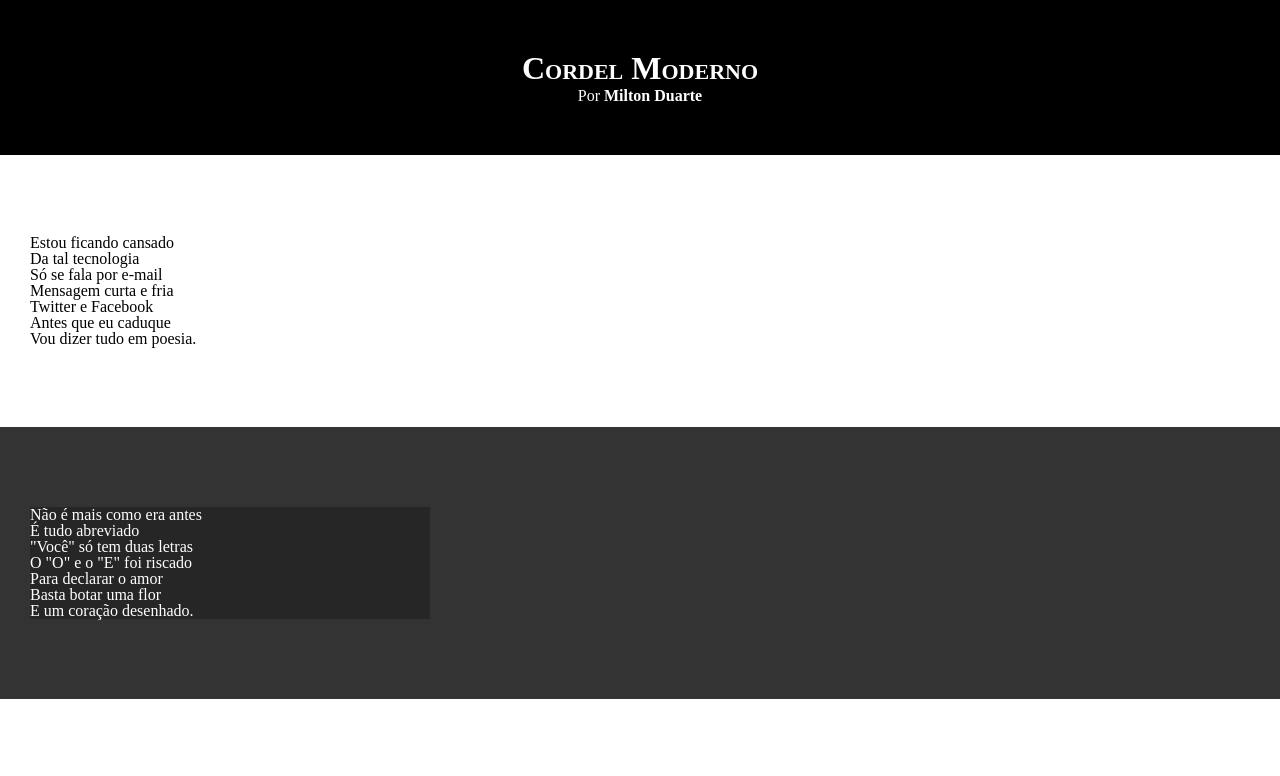
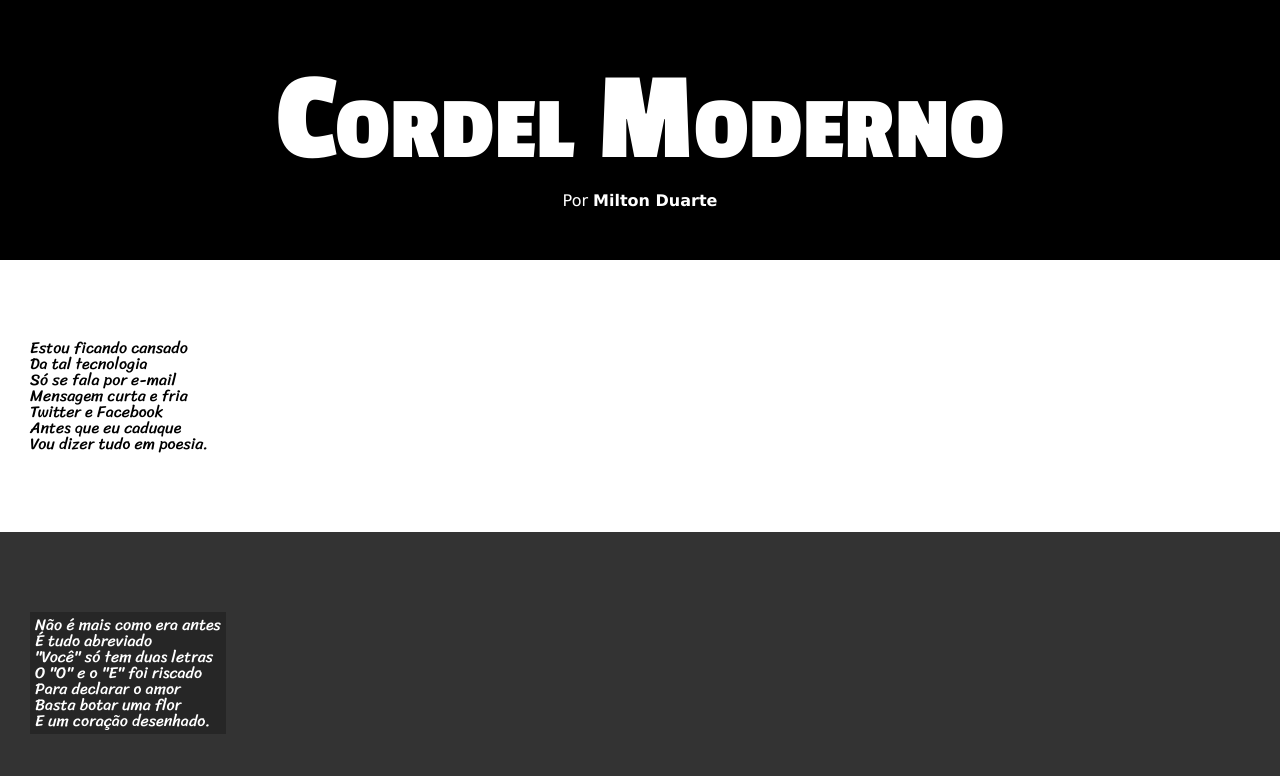
Before and after one commit to jonasdsmorais/html-css, a plain HTML site: page desafios/desafio cordel m03/index.html in a window 1280 px wide. Shown: the top 776 px of the page. Drawn offline with Linux system fonts and the light colour scheme.

Commit message:
atualização do css desafio 12

```diff
--- a/desafios/desafio cordel m03/estilo/style.css
+++ b/desafios/desafio cordel m03/estilo/style.css
@@ -1,4 +1,12 @@
 @charset "UTF-8";
+@import url('https://fonts.googleapis.com/css2?family=Passion+One:wght@400;700;900&display=swap');
+@import url('https://fonts.googleapis.com/css2?family=Passion+One:wght@400;700;900&family=Sriracha&display=swap');
+
+:root {
+    --fonte1: Verdana, Geneva, Tahoma, sans-serif;
+    --fonte2: 'Passion One', cursive;
+    --fonte3: 'Sriracha', cursive;
+}
 
 * {
     margin: 0px;
@@ -8,6 +16,7 @@
 html, body {
     min-height: 100vh;
     background-color: darkgray;
+    font-family: var(--fonte1);
 }
 
 header {
@@ -19,6 +28,8 @@ header {
 header > h1 {
     padding-top: 50px;
     font-variant: small-caps;
+    font-family: var(--fonte2);
+    font-size: 10vw;
 }
 
 header > p {
@@ -40,6 +51,8 @@ section {
     padding-bottom: 10vh;
     line-height: 2vh;
     padding-left: 30px;
+    font-family: var(--fonte3);
+    font-size: 1em;
 }
 
 section.normal {
@@ -53,7 +66,8 @@ section.imagem {
 }
 
 section.imagem > p {
-    width: 400px;
+    padding: 5px;
+    display: inline-block;
     background-color: rgba(0, 0, 0, 0.253);
 }
 
```
